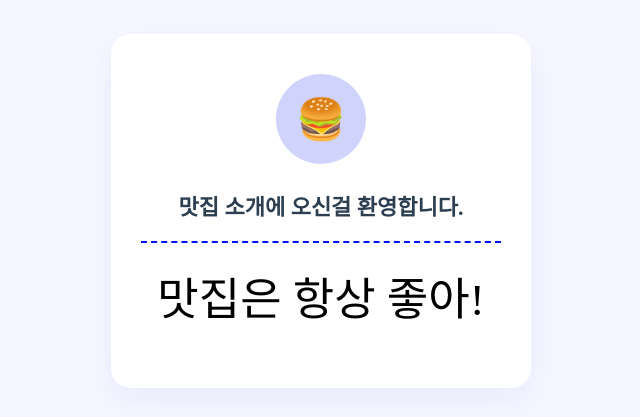
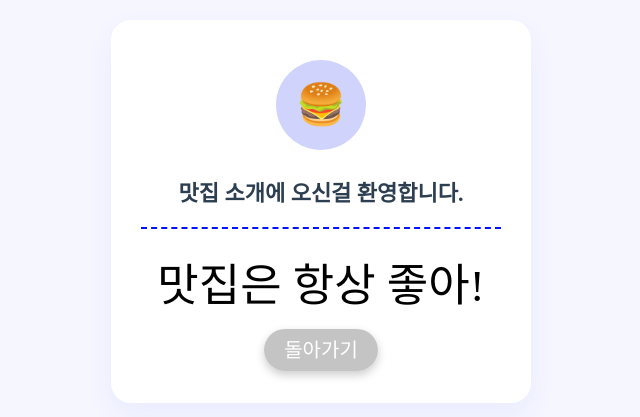
Before and after one commit to Shim-HyoungJoon/myWebsite, a plain HTML site: page introduce.html in a window 1280 px wide. Shown: the part 189-606 px from the top of the page, without its empty margins (319-959 px from the left). Drawn offline with Linux system fonts and the light colour scheme; a web font is replaced by a local one.

Commit message:
과제 업로드

```diff
--- a/introduce.html
+++ b/introduce.html
@@ -33,7 +33,8 @@
             padding: 0;
         }
 
-        html, body {
+        html,
+        body {
             height: 100%;
         }
 
@@ -76,8 +77,13 @@
         }
 
         @keyframes spin {
-            0% { transform: rotate(0deg); }
-            100% { transform: rotate(360deg); }
+            0% {
+                transform: rotate(0deg);
+            }
+
+            100% {
+                transform: rotate(360deg);
+            }
         }
 
         .profile-icon span {
@@ -103,6 +109,23 @@
             margin-bottom: 20px;
             text-align: center;
         }
+
+        .back-btn {
+            text-align: center;
+            text-decoration: none;
+            background-color: #c4c4c4;
+            color: white;
+            padding: 10px 20px;
+            border-radius: 50px;
+            font-weight: 500;
+            font-size: 20px;
+            box-shadow: 0 4px 10px rgba(0, 0, 0, 0.2);
+            transition: background-color 0.5s ease, transform 0.5s ease;
+        }
+        .back-btn:hover {
+            background-color: rgb(0, 0, 94);
+            transform: translateY(-3px);
+        }
     </style>
 
 </head>
@@ -123,6 +146,9 @@
             <p class="intro-text">
                 맛집은 항상 좋아!
             </p>
+            <div class="detail-action">
+                <a href="./index.html" class="back-btn">돌아가기</a>
+            </div>
         </div>
 
     </div>
```
Also changed, not shown: index.html (+1 -1 lines), introduce1.html (+2 -2 lines), introduce2.html (+2 -2 lines), introduce3.html (+2 -2 lines).
